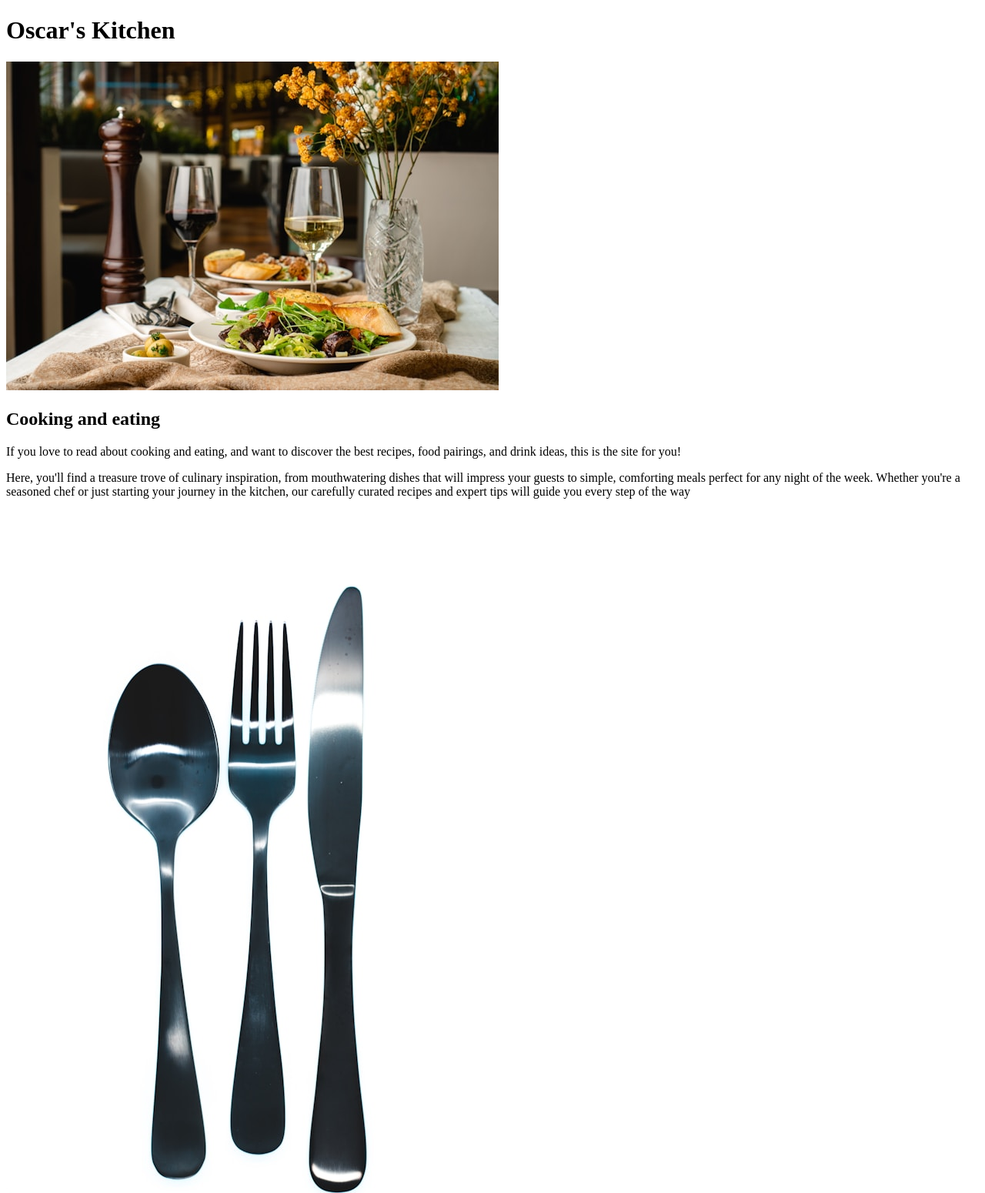
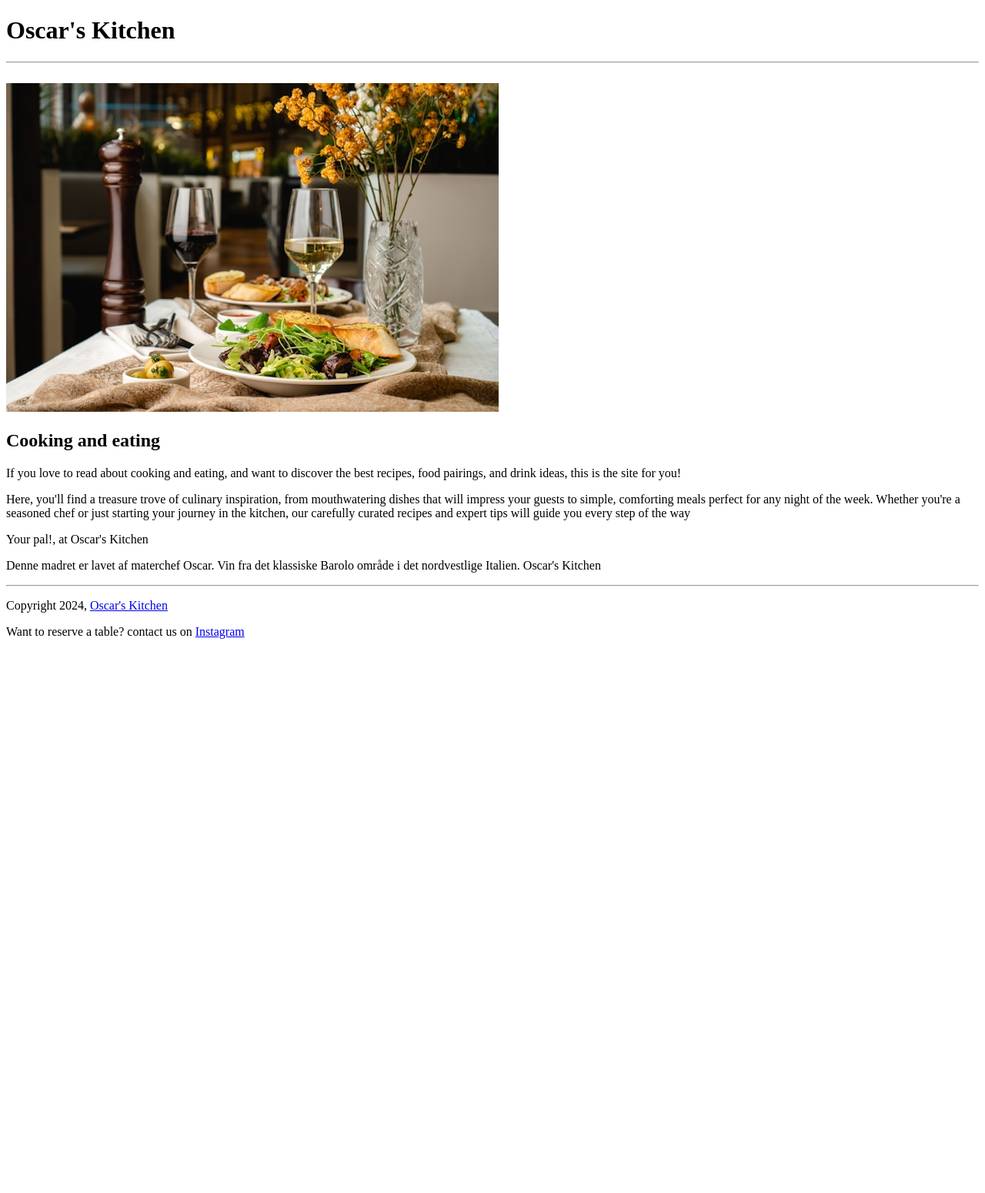
Before and after one commit to oscarwinther-owl/jens-kitchen-ch02-ex, a plain HTML site: page index.html in a window 1280 px wide. Shown: the top 1550 px of the page at 77% size. After the commit the page ends 846 px from the top, so only its background shows below. Drawn offline with Linux system fonts and the light colour scheme.

Commit message:
Update index.html
Hyperlink
hr og br

```diff
--- a/index.html
+++ b/index.html
@@ -10,6 +10,8 @@
 
 <header>
     <h1>Oscar's Kitchen</h1>
+    <hr>
+    <br>
     <img src="img/foods.jpg" alt="cooking and eating">
 </header>
 <main>
@@ -24,17 +26,16 @@
             our carefully curated recipes and expert tips will guide you every step of the way</p>
         </article>
         <article class="content second-article">
-            <img src="img/spoon.jpg" alt="spoon">
             <p>Your pal!, at <span class="brand-name">Oscar's Kitchen</span></p>
         </article>
         <article class="content second-article">
-            <img src="img/spoon.jpg" alt="spoon">
             <p>Denne madret er lavet af materchef Oscar. Vin fra det klassiske Barolo område i det nordvestlige Italien. <span class="brand-name">Oscar's Kitchen</span></p>
         </article>
     </section>
     <footer>
         <hr>
         <p>Copyright 2024, <a href="#" class="footer-brand-name brand-name">Oscar's Kitchen</a></p>
+        <p>Want to reserve a table? contact us on <a href="https://www.instagram.com/oscarskitchen/" title="My Instagram"  target="_blank">Instagram </a></p>
     </footer>
 </main>
 </body>
```
